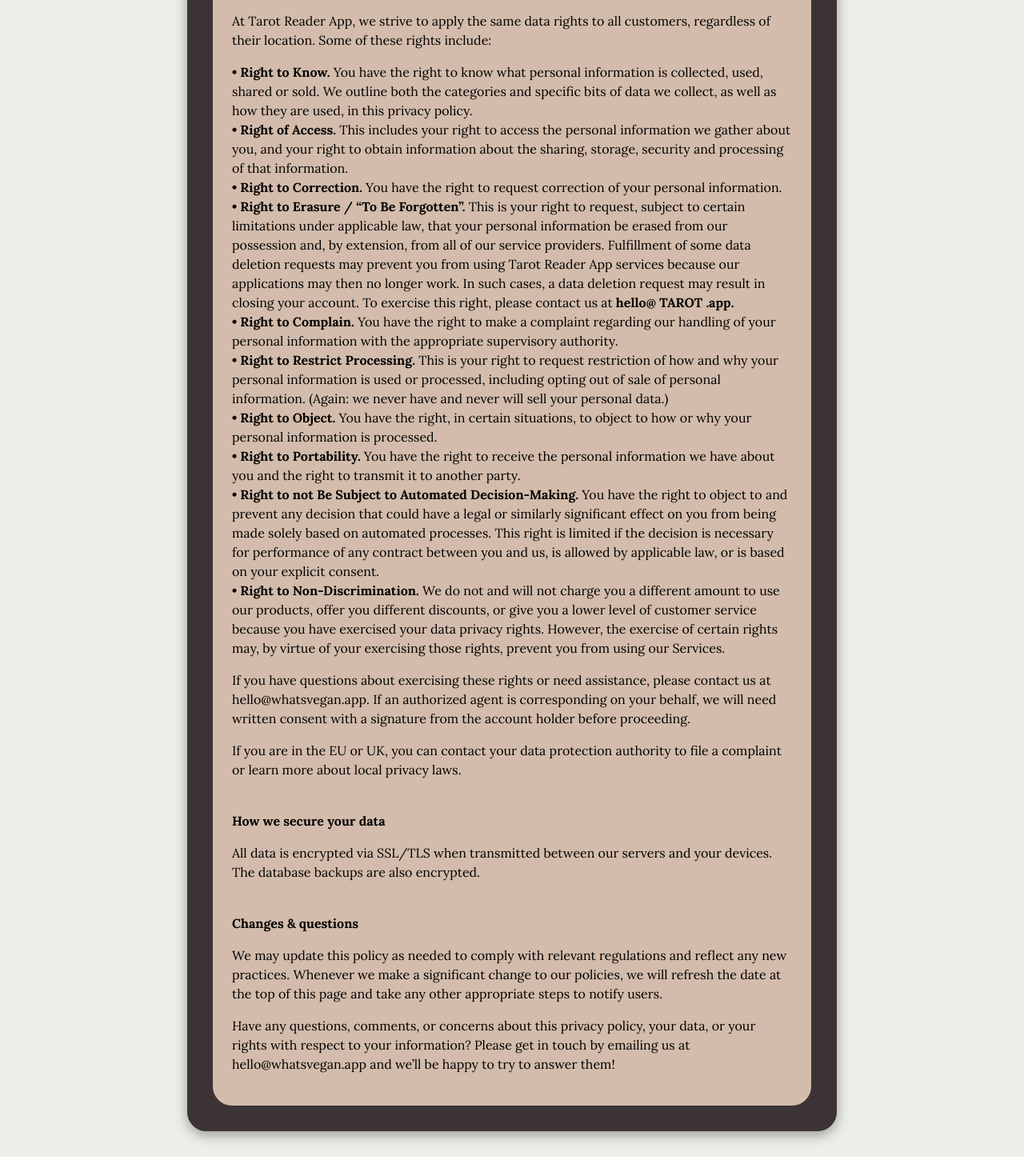
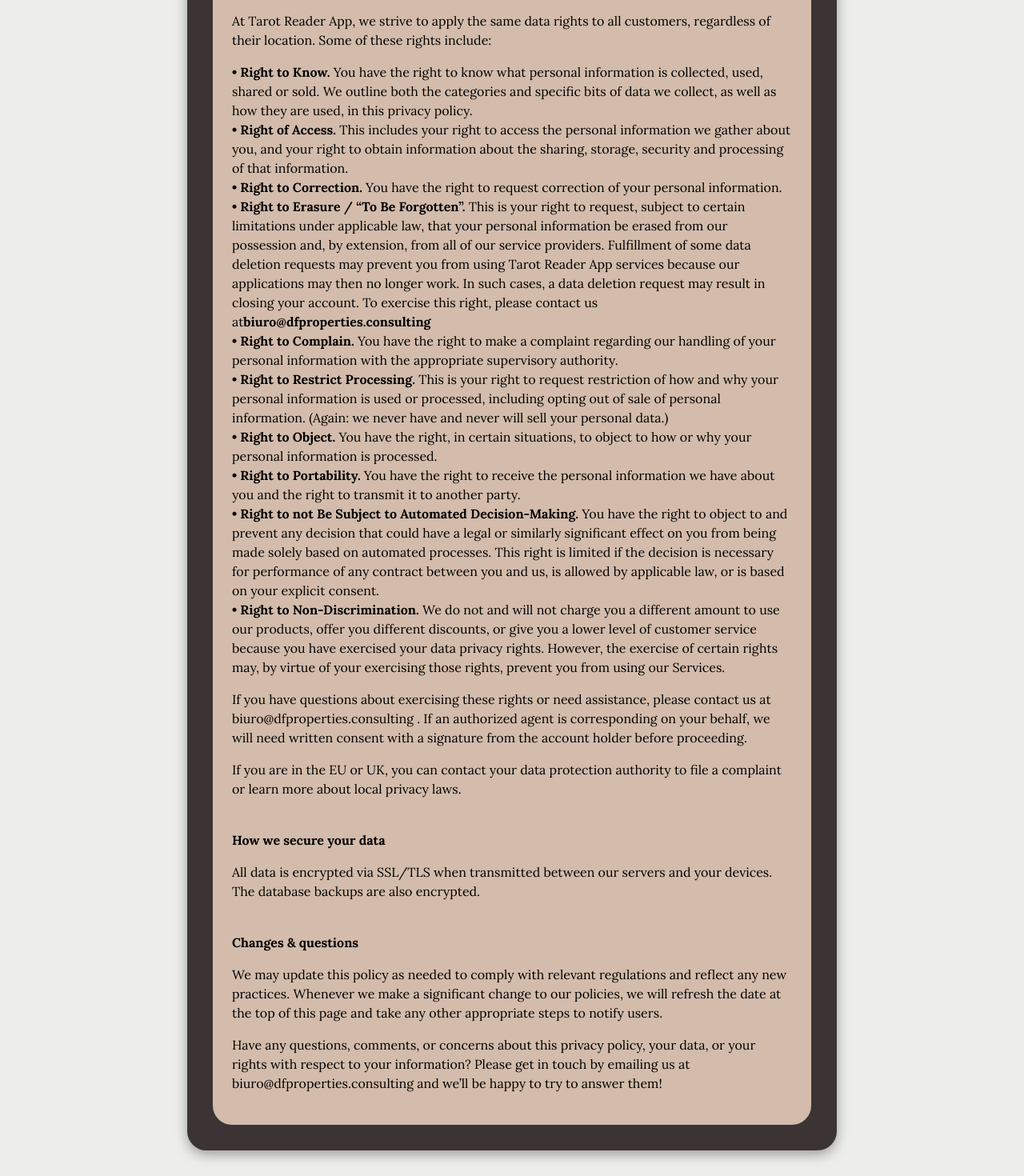
Before and after one commit to Schnippen/tarot-landing-page, a React (Create React App) app: page /privacy-policy in a window 1280 px wide. Shown: the part 2541-4011 px from the top of the page at 80% size. Before the commit the page ends 3987 px from the top, so only its background shows below. Built offline with nearby package versions, Linux system fonts and the light colour scheme; no server answers.

Commit message:
added email

```diff
--- a/src/screens/PrivacyPolicy.tsx
+++ b/src/screens/PrivacyPolicy.tsx
@@ -171,7 +171,7 @@ function PrivacyPolicy() {
               We use some standard third-party subprocessors like Google Cloud
               to help run our applications and provide the Services to you. We
               can provide a detailed list of third-party subprocessors at{" "}
-              <strong>hello@whatsvegan.app</strong>.<br />
+              <strong>biuro@dfproperties.consulting</strong>.<br />
               <strong>
                 To help you troubleshoot or squash a software bug.
               </strong>{" "}
@@ -215,7 +215,7 @@ function PrivacyPolicy() {
               no longer work. In such cases, a data deletion request may result
               in closing your account. To exercise this right, please contact us
               at
-              <strong> hello@ TAROT .app.</strong>
+              <strong>biuro@dfproperties.consulting</strong>
               <br />
               <strong>• Right to Complain. </strong> You have the right to make
               a complaint regarding our handling of your personal information
@@ -254,10 +254,10 @@ function PrivacyPolicy() {
             </p>
             <p>
               If you have questions about exercising these rights or need
-              assistance, please contact us at hello@whatsvegan.app. If an
-              authorized agent is corresponding on your behalf, we will need
-              written consent with a signature from the account holder before
-              proceeding.
+              assistance, please contact us at biuro@dfproperties.consulting .
+              If an authorized agent is corresponding on your behalf, we will
+              need written consent with a signature from the account holder
+              before proceeding.
             </p>
             <p>
               If you are in the EU or UK, you can contact your data protection
@@ -285,7 +285,8 @@ function PrivacyPolicy() {
               Have any questions, comments, or concerns about this privacy
               policy, your data, or your rights with respect to your
               information? Please get in touch by emailing us at
-              hello@whatsvegan.app and we’ll be happy to try to answer them!
+              biuro@dfproperties.consulting and we’ll be happy to try to answer
+              them!
             </p>
           </article>
         </div>
```
